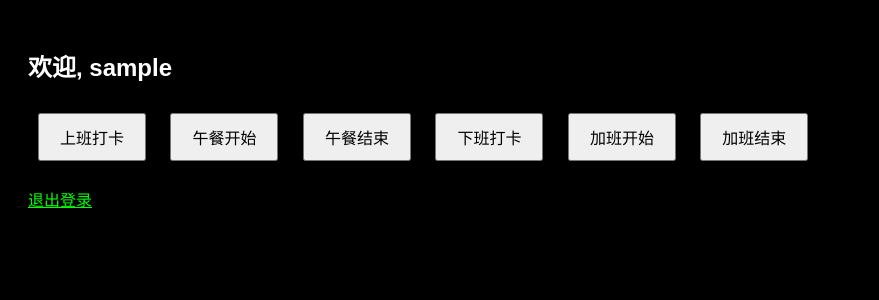
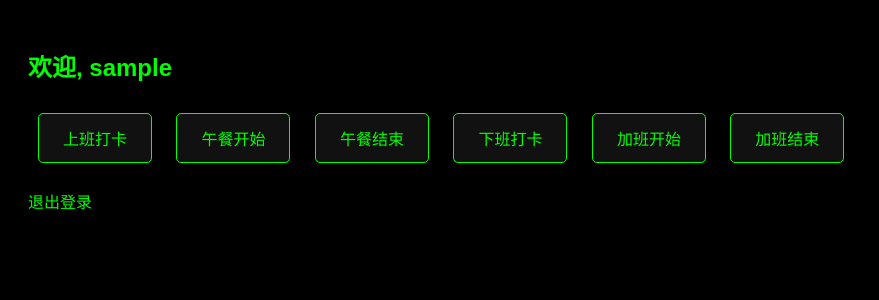
Before and after one commit to TDSUPPLY/Clock-in, a Flask app: page / in a window 1280 px wide. Shown: the top 300 px of the page, without its empty margins (0-879 px from the left). Run offline with Flask 3, Linux system fonts and the light colour scheme; the visitor is signed in with stand-in values (Sample User, id 1).

Commit message:
Update index.html

```diff
--- a/templates/index.html
+++ b/templates/index.html
@@ -1,13 +1,57 @@
-
 <!DOCTYPE html>
 <html lang="zh">
 <head>
     <meta charset="UTF-8">
     <title>打卡系统</title>
     <style>
-        body { background: #000; color: #fff; font-family: sans-serif; padding: 20px; }
-        button { margin: 10px; padding: 10px 20px; font-size: 16px; }
+        body {
+            background: #000;
+            color: #fff;
+            font-family: sans-serif;
+            padding: 20px;
+        }
+
+        h2 {
+            color: #0f0;
+        }
+
+        button {
+            margin: 10px;
+            padding: 12px 24px;
+            font-size: 16px;
+            background-color: #111;
+            color: #0f0;
+            border: 1px solid #0f0;
+            border-radius: 5px;
+            cursor: pointer;
+        }
+
+        button:hover {
+            background-color: #0f0;
+            color: #000;
+        }
+
+        a {
+            color: #0f0;
+            text-decoration: none;
+        }
+
+        .reminder-popup {
+            position: fixed;
+            top: 20px;
+            right: 20px;
+            background-color: #000;
+            color: #fff;
+            padding: 12px 18px;
+            border-radius: 8px;
+            z-index: 9999;
+            box-shadow: 0 4px 8px rgba(0,0,0,0.5);
+            font-size: 16px;
+            font-weight: bold;
+        }
     </style>
+    <script src="https://code.jquery.com/jquery-3.7.1.min.js"></script>
+    <script src="{{ url_for('static', filename='reminder.js') }}"></script>
     <script>
         function clock(type) {
             fetch('/api/attendance', {
@@ -18,19 +62,6 @@
             .then(res => res.json())
             .then(data => alert(data.message))
             .catch(err => alert('打卡失败'));
-        }
-        window.onload = function () {
-            const reminders = {
-                "09:00": "记得打卡啦！上班打卡开始。",
-                "12:00": "午餐时间到啦！记得打卡午餐开始。",
-                "12:30": "午餐结束，记得打卡返回工作状态。",
-                "17:30": "下班时间到，记得打卡啦！",
-            };
-            setInterval(() => {
-                const now = new Date();
-                const hm = now.getHours().toString().padStart(2, '0') + ":" + now.getMinutes().toString().padStart(2, '0');
-                if (reminders[hm]) alert(reminders[hm]);
-            }, 60000);
         }
     </script>
 </head>
@@ -44,6 +75,6 @@
         <button onclick="clock('加班开始')">加班开始</button>
         <button onclick="clock('加班结束')">加班结束</button>
     </div>
-    <p><a href="/logout" style="color:#0f0">退出登录</a></p>
+    <p><a href="/logout">退出登录</a></p>
 </body>
 </html>
```
